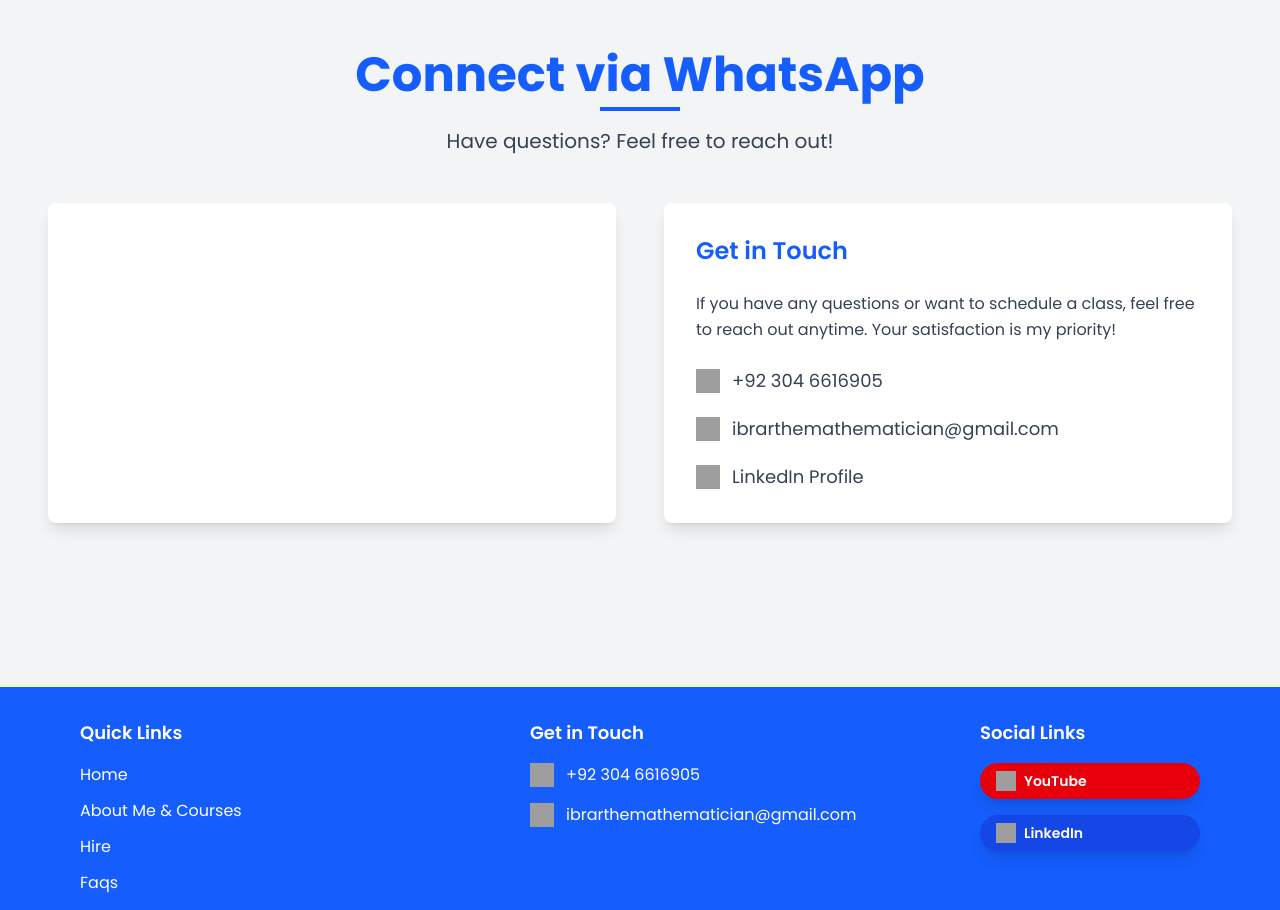
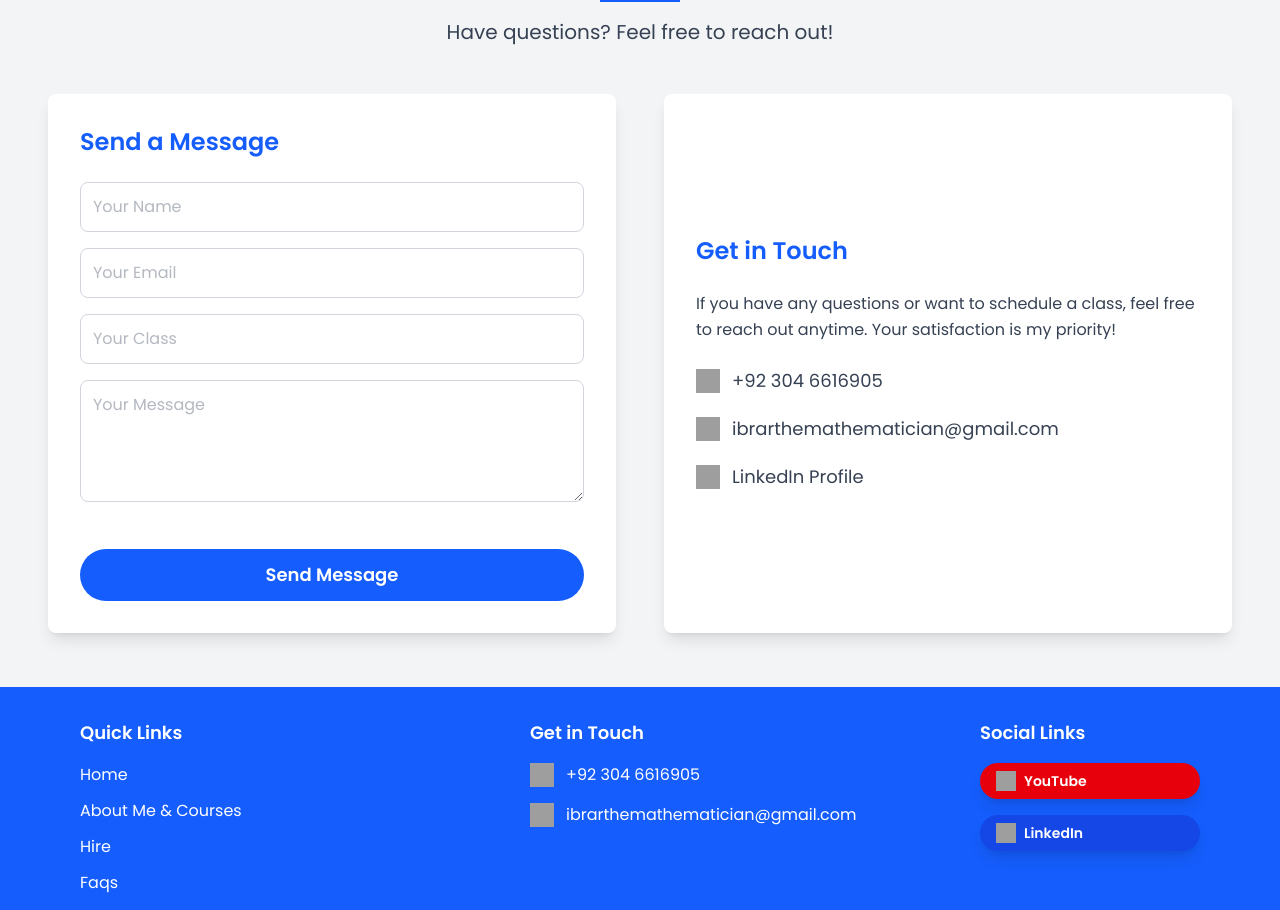
Before and after one commit to FAIZANMUHAMMAD-311/maths-sir, a Next.js app: page / in a window 1280 px wide. Shown: the part 4180-5090 px from the top of the page. Built offline with nearby package versions, Linux system fonts and the light colour scheme; grey boxes are pictures that could not be loaded.

Commit message:
ContactSection.js

```diff
--- a/src/app/components/ContactSection.js
+++ b/src/app/components/ContactSection.js
@@ -30,9 +30,45 @@ export default function ContactSection() {
         </div>
 
         <div className="grid grid-cols-1 md:grid-cols-2 gap-12 select-none">
-          {/* Contact Form (unchanged) */}
+          {/* Contact Form */}
           <div className="bg-white p-8 rounded-lg shadow-lg" data-aos="fade-right" data-aos-duration="1000" data-aos-delay="400">
-            {/* ... keep existing form code ... */}
+            <h3 className="text-2xl font-semibold text-blue-600 mb-6 text-center md:text-left">Send a Message</h3>
+            <form onSubmit={sendToWhatsApp} className="space-y-4">
+              <input
+                type="text"
+                name="name"
+                placeholder="Your Name"
+                className="w-full p-3 rounded-lg text-gray-500 border border-gray-300 focus:outline-none focus:ring-2 focus:ring-blue-600"
+                required
+              />
+              <input
+                type="email"
+                name="email"
+                placeholder="Your Email"
+                className="w-full p-3 rounded-lg border text-gray-500 border-gray-300 focus:outline-none focus:ring-2 focus:ring-blue-600"
+                required
+              />
+              <input
+                type="text"
+                name="class"
+                placeholder="Your Class"
+                className="w-full p-3 rounded-lg border text-gray-500 border-gray-300 focus:outline-none focus:ring-2 focus:ring-blue-600"
+                required
+              />
+              <textarea
+                name="message"
+                placeholder="Your Message"
+                className="w-full p-3 rounded-lg border text-gray-500 border-gray-300 focus:outline-none focus:ring-2 focus:ring-blue-600"
+                rows="4"
+                required
+              />
+              <button
+                type="submit"
+                className="mt-6 bg-blue-600 text-white px-6 py-3 rounded-full text-lg font-semibold hover:bg-blue-700 transition duration-300 w-full"
+              >
+                Send Message
+              </button>
+            </form>
           </div>
 
           {/* Contact Information */}
```
